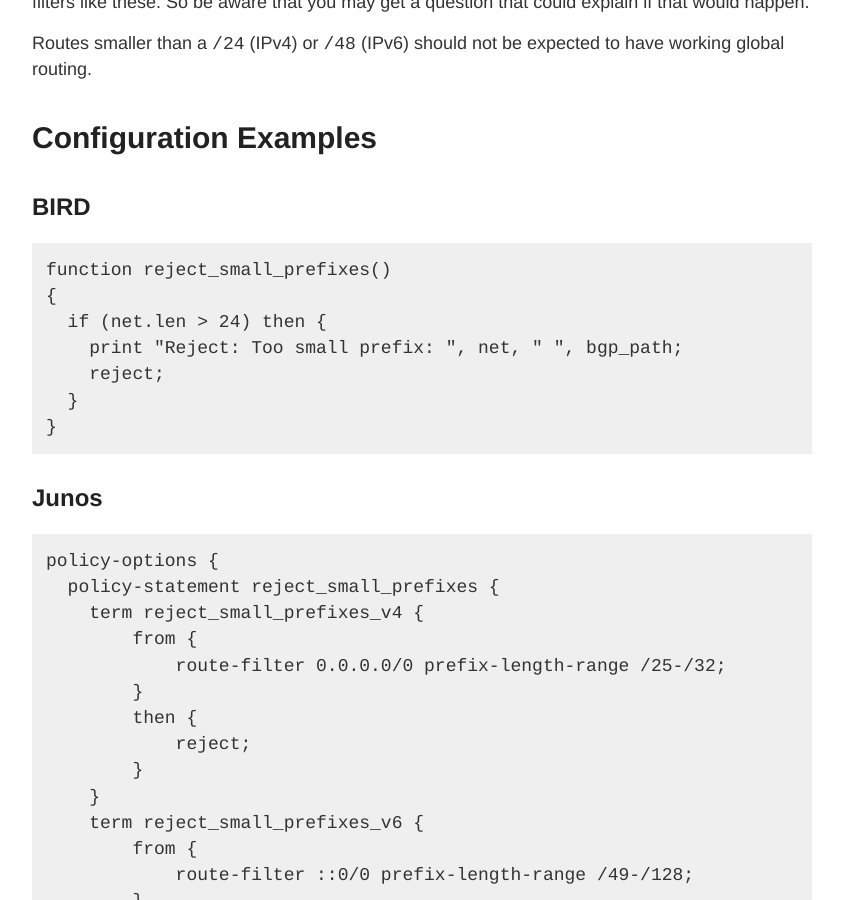
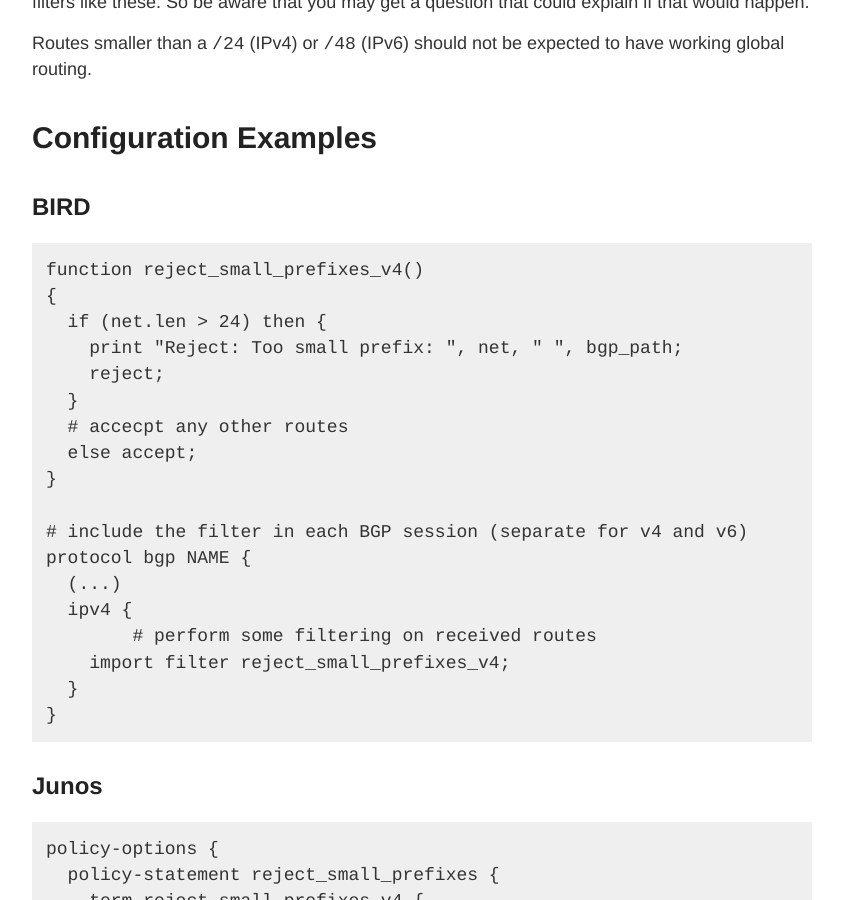
Before and after one commit to NLNOG/bgpfilterguide, a Jekyll site: the page built from guides/small_prefixes.md, in a window 1280 px wide and 900 px high, scrolled down 921 px. Shown: the whole window, without its empty margins (218-1061 px from the left). Built offline with Jekyll 4.4.1, drawn with Linux system fonts in a browser that asks for light colours.

Commit message:
Make small prefixes example for BIRD more explicit

````diff
--- a/guides/small_prefixes.md
+++ b/guides/small_prefixes.md
@@ -28,11 +28,22 @@
 
 ## BIRD
 ```
-function reject_small_prefixes()
+function reject_small_prefixes_v4()
 {
   if (net.len > 24) then {
     print "Reject: Too small prefix: ", net, " ", bgp_path;
     reject;
+  }
+  # accecpt any other routes
+  else accept;
+}
+
+# include the filter in each BGP session (separate for v4 and v6)
+protocol bgp NAME {
+  (...)
+  ipv4 {
+  	# perform some filtering on received routes
+    import filter reject_small_prefixes_v4;
   }
 }
 ```
````
